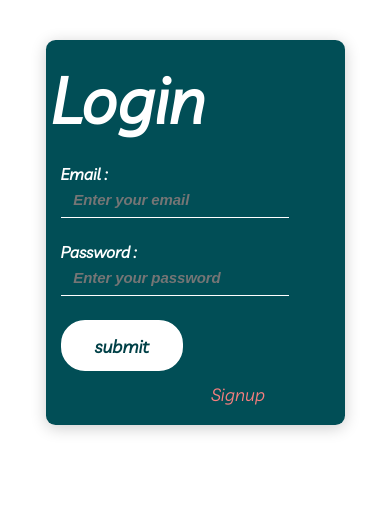
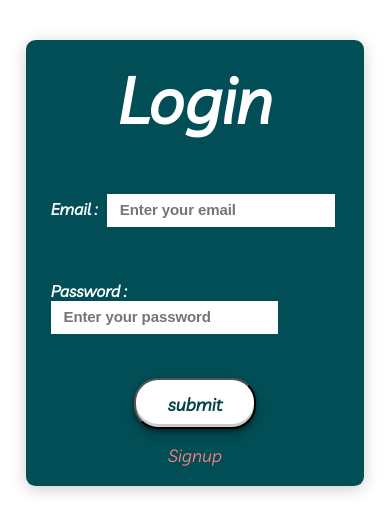
Before and after one commit to Gloria-Abedi-Gyemfa/address-book-system, a React (Create React App) app: page / in a window 390 px wide. Shown: the top 532 px of the page. Built offline with nearby package versions, Linux system fonts and the light colour scheme.

Commit message:
worked on text component and created a base url

```diff
--- a/src/App.css
+++ b/src/App.css
@@ -7,6 +7,7 @@
   --grey: #b8b7bc;
   --dark-blue: #020125;
   --green-color: #014e56;
+  --light-green: #aeefae;
   --pink: #f67e7e;
   --white: #fff;
   --dark-green: #004047;
@@ -20,17 +21,20 @@ body {
 h1,
 h2,
 h3,
-h4,
 .heading {
   color: var(--dark-blue);
   font-weight: 700;
   font-size: 64px;
 }
-
-form {
+h4,p{
+  font-size: 16px;
+  color: var(--white);
+}
+form, .text-input {
   width: max-content;
   background-color: var(--green-color);
   display: flex;
+  flex-direction: column;
   height: 100%;
   margin: auto;
   margin-top: 40px;
@@ -48,6 +52,7 @@ label {
 }
 .heading {
   color: var(--white);
+  margin: auto;
 }
 h2 {
   margin: auto;
@@ -56,35 +61,30 @@ input {
   font-size: 0.94rem;
   padding: 0.5rem 0.8rem;
   font-weight: 600;
-  font-style: italic;
   line-height: 1.56rem;
 
   letter-spacing: -0.115385px;
-  color: var(--white);
   height: 17px;
   border: none;
-  border-bottom: 1px solid var(--white);
-  background: none;
+
 }
 input:focus {
   border: 1px solid white;
   border: none;
-  border-bottom: 1px solid var(--pink);
   outline: none;
-  color: var(--pink);
+  color: var(--white);
 }
 .input-container {
-  margin-top: 24px;
+  margin-top: 54px;
+  overflow-x: hidden;
 }
 label {
   color: var(--white);
 }
-.form-group-first {
-  margin-top: 40px;
+.form-group-first,.form-group-last {
+  margin-top: 54px;
 }
-.form-group-last {
-  margin-top: 40px;
-}
+
 .btn {
   color: var(--dark-green);
   padding: 0.6rem 2rem;
@@ -96,33 +96,42 @@ label {
   letter-spacing: 0px;
 
   background: var(--white);
-  border: 2px solid #ffffff;
   border-radius: 24px;
   cursor: pointer;
-  margin-top: 24px;
+  margin: auto;
+  margin-top: 44px;
+  box-shadow: rgba(0, 0, 0, 0.4) 0px 2px 4px, rgba(0, 0, 0, 0.3) 0px 7px 13px -3px, rgba(0, 0, 0, 0.2) 0px -3px 0px inset;
 }
-
+.alert{
+  font-size: 30px;
+  font-weight: lighter;
+}
 .successful {
-  width: 45%;
-  background-color: var(--green-color);
+  width: 70%;
+  background-color: var(--light-green);
   margin: auto;
   margin-top: 10%;
-  padding: 1.2rem 1.5rem;
-  color: var(--white);
+  padding: 1.2rem 1.8rem;
+  color: #28bc28;
   border-radius: 0.6rem;
+  font-size: 18px;
 }
 .unsuccessful {
-  width: 45%;
+  width: 60%;
   margin: auto;
   margin-top: 10%;
-  padding: 1.2rem 1.5rem;
-  color: var(--white);
+  padding: 1.2rem 1.8rem;
+  color: rgb(222, 62, 62);
   border-radius: 0.6rem;
-  background-color: rgb(222, 62, 62);
+  background-color: rgb(230, 165, 165);
+  font-size: 18px;
 }
 .alt {
-  margin-left: 9.4rem;
+  margin:auto;
   margin-top: 5%;
+  color: var(--pink);
+}
+.danger{
   color: var(--pink);
 }
 a {
@@ -146,6 +155,12 @@ a {
   height: 30px;
   animation: spin 2s linear infinite;
 }
+textarea{
+  width: 30rem;
+ height: 80px;
+ resize: none;
+ margin: 10px 0;
+}
 
 @keyframes spin {
   0% {
@@ -155,24 +170,19 @@ a {
     transform: rotate(360deg);
   }
 }
-.pattern {
-  position: absolute;
-  top: 150px;
-  left: 320px;
-}
 @media (max-width: 640px) {
   form {
     width: 70%;
   }
-  .heading {
-    margin-left: -10px;
-  }
+
 }
+
+
+
 @media (max-width: 600px) {
   form {
-    width: 60%;
-    flex-direction: column;
-    padding-left: 15px;
+    width: 74%;
+    padding: 20px 25px;
   }
   .form-center {
     margin-left: 0px;
--- a/src/App.js
+++ b/src/App.js
@@ -11,7 +11,7 @@ const App = () => {
     <BrowserRouter>
       <Routes>
         <Route path="/" element={<Login />} />
-        <Route path="dashboard" element={<Dashboard />} />
+        <Route path='dashboard' element={<Dashboard/>}/>
         <Route path="signup" element={<Signup />} />
       </Routes>
     </BrowserRouter>
--- a/src/components/dashboard.js
+++ b/src/components/dashboard.js
@@ -1,8 +1,11 @@
 import React from 'react'
+import TextInput from './input/TextInput'
 
 const Dashboard = () => {
   return (
-    <section>welcome to the dashboard</section>
+    <div>
+      <TextInput/>
+    </div>
   )
 }
 
--- a/src/components/input/Email.js
+++ b/src/components/input/EmailInput.js
@@ -1,6 +1,6 @@
 import React from 'react'
 
-const Email = ({ email, setEmail }) => {
+const EmailInput = ({ email, setEmail }) => {
   return (
     <div className="input-container">
       <label>Email :</label>
@@ -15,4 +15,4 @@ const Email = ({ email, setEmail }) => {
   )
 }
 
-export default Email
+export default EmailInput
--- a/src/components/input/Password.js
+++ b/src/components/input/PasswordInput.js
@@ -1,6 +1,6 @@
 import React from 'react'
 
-const Password = ({ password, setPassword }) => {
+const PasswordInput = ({ password, setPassword }) => {
   return (
     <div className="input-container">
       <label>Password :</label>
@@ -15,4 +15,4 @@ const Password = ({ password, setPassword }) => {
   )
 }
 
-export default Password
+export default PasswordInput
--- /dev/null
+++ b/src/components/input/TextInput.js
@@ -0,0 +1,22 @@
+import React, {useState} from 'react'
+
+const TextInput = () => {
+  const [characterCounter, setCharacterCounter] = useState('')
+
+
+  return (
+    <section className='text-input'>
+      <h4>Add Comment</h4>
+      <textarea placeholder="Type your comment here"
+      onChange={e=>setCharacterCounter(e.target.value)}
+      value={characterCounter}
+      required
+      maxLength='250'
+      ></textarea>
+      <h4 className='danger'>{250 - characterCounter.length} characters left</h4>
+    </section>
+
+  )
+}
+
+export default TextInput
--- a/src/components/login/Login.js
+++ b/src/components/login/Login.js
@@ -1,41 +1,58 @@
 import React, { useState } from 'react'
 import axios from 'axios'
-import { Link } from 'react-router-dom'
-import Email from '../input/Email'
-import Password from '../input/Password'
+import { Link, useNavigate } from 'react-router-dom'
 import Button from '../button/Button'
+import EmailInput from '../input/EmailInput'
+import PasswordInput from '../input/PasswordInput'
+import Alert from '../feature/Alert'
+import instance  from '../services/BaseUrl'
 
 const Login = () => {
   const [email, setEmail] = useState('')
   const [password, setPassword] = useState('')
+  const [alert, setAlert] = useState({show: false, message:'',type:''})
+  const navigate = useNavigate()
 
   const handleSubmit = async e => {
     e.preventDefault()
     try {
-      let response = await axios.post(
-        `https://address-book-system.onrender.com/api/v1/auth/login`,
+      let response = await instance.post(
+        '/login',
         { email, password }
       )
       if (response.data.success) {
+        setAlert({show:true, message:response.data.message, type:'success'})
+        setTimeout(() => {
+          setAlert({show:false})
+        }, 4000);
       }
+      navigate('/dashboard')
     } catch (error) {
-      console.error(error)
+      console.error(JSON.stringify(error.response.data.message))
+      setAlert({show:true, message: JSON.stringify(error.response.data.message), type:'error'})
+      setTimeout(() => {
+        setAlert({show:false})
+      }, 4000);
+      navigate('/')
     }
   }
 
   return (
-    <form onSubmit={handleSubmit}>
-      <section className="heading">Login</section>
-      <section className="form-center">
-        <Email email={email} setEmail={setEmail} />
-        <Password password={password} setPassword={setPassword} />
-        {/* <Text /> */}
+    <>
+    {alert.show && <Alert message={alert.message} type={alert.type}/>}
+     <form onSubmit={handleSubmit}>
+      <h1 className="heading">Login</h1>
+      <div className='input-wrapper'>
+        <EmailInput email={email} setEmail={setEmail} />
+        <PasswordInput password={password} setPassword={setPassword} />
+      </div>
         <Button />
         <div className="alt">
           <Link to="/signup">Signup</Link>
         </div>
-      </section>
     </form>
+    </>
+
   )
 }
 
--- /dev/null
+++ b/src/components/services/BaseUrl.js
@@ -0,0 +1,6 @@
+import axios from "axios"
+
+const instance = axios.create({
+    baseURL: 'https://address-book-system.onrender.com/api/v1/auth/'
+});
+export default instance;
--- a/src/components/signup/Signup.js
+++ b/src/components/signup/Signup.js
@@ -1,11 +1,10 @@
 import React, { useEffect, useState } from 'react'
 import { Link, useNavigate } from 'react-router-dom'
 import axios from 'axios'
-import Alert from '../Alert'
-import Email from '../input/Email'
-import Login from '../login/Login'
+import Alert from '../feature/Alert'
 import Button from '../button/Button'
-import Password from '../input/Password'
+import EmailInput from '../input/EmailInput'
+import PasswordInput from '../input/PasswordInput'
 
 const Signup = () => {
   const [email, setEmail] = useState('')
@@ -68,11 +67,11 @@ const Signup = () => {
       {alert.show && <Alert type={alert.type} message={alert.message} />}
 
       <form onSubmit={handleSubmit}>
-        <section className="heading">Signup</section>
-        <section className="form-center">
-          <Email email={email} setEmail={setEmail} />
+        <h1 className="heading">Signup</h1>
 
-          <Password password={password} setPassword={setPassword} />
+          <EmailInput email={email} setEmail={setEmail} />
+
+          <PasswordInput password={password} setPassword={setPassword} />
           <div className="form-group-first">
             <label>First Name:</label>
             <input
@@ -97,7 +96,7 @@ const Signup = () => {
           <div className="alt">
             <Link to="/">Login</Link>
           </div>
-        </section>
+
       </form>
     </>
   )
```
Also changed, not shown: src/components/input/Text.js (deleted, +0 -9 lines), src/components/feature/Alert.js (renamed from src/components/Alert.js).
